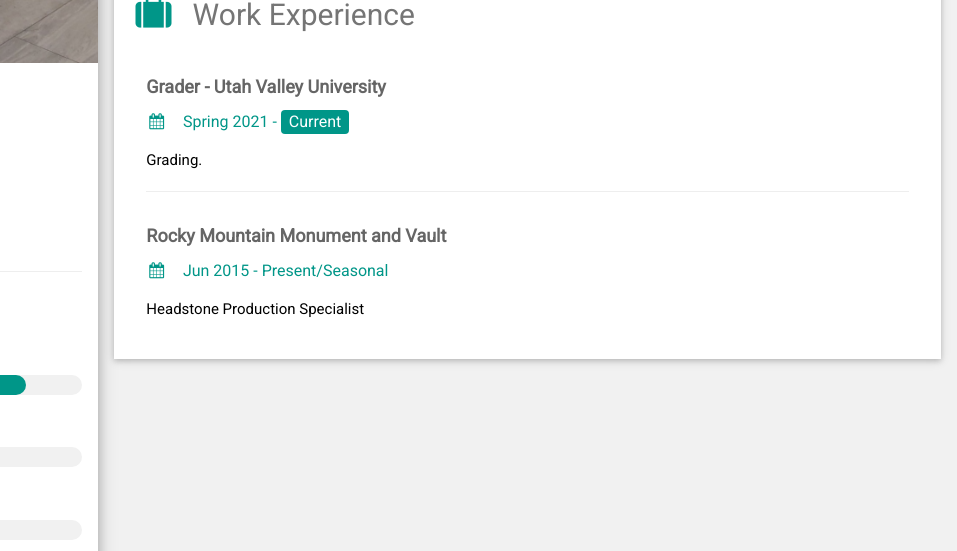
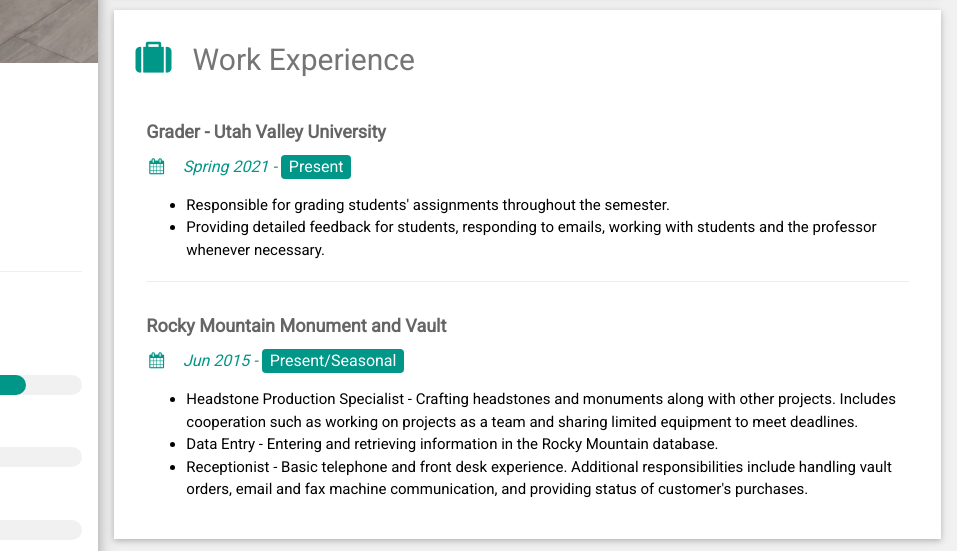
Before and after one commit to AustinBoom/AustinBoom.github.io, a plain HTML site: page index.html in a window 1280 px wide. Shown: the part 688-1239 px from the top of the page, 323-1280 px from the left. Drawn offline with Linux system fonts and the light colour scheme.

Commit message:
Adding work experience

```diff
--- a/index.html
+++ b/index.html
@@ -102,14 +102,14 @@
                 <h2 class="w3-text-grey w3-padding-16"><i class="fa fa-certificate fa-fw w3-margin-right w3-xxlarge w3-text-teal"></i>About</h2>
                 <div class="w3-container">
                     <h5 class="w3-opacity"><b>I am Austin.</b></h5>
-                </div>
+                </div><br>
             </div>
 
             <div class="w3-container w3-card w3-white w3-margin-bottom">
                 <h2 class="w3-text-grey w3-padding-16"><i class="fa fa-certificate fa-fw w3-margin-right w3-xxlarge w3-text-teal"></i>Education</h2>
                 <div class="w3-container">
                     <h5 class="w3-opacity"><b>Utah Valley University - Computer Science</b></h5>
-                    <h6 class="w3-text-teal"><i class="fa fa-calendar fa-fw w3-margin-right"></i><i>Computer Science emphasis, Orem, UT / Spring 2018 - Present</i></h6>
+                    <h6 class="w3-text-teal"><i class="fa fa-calendar fa-fw w3-margin-right"></i><i>Computer Science emphasis, Orem, UT / Spring 2018 - </i><span class="w3-tag w3-teal w3-round">Present</span></h6>
                     <ul>
                         <li>Senior.</li>
                         <li>Dean's list.</li>
@@ -126,22 +126,39 @@
                         <li>Ken Garff Scholarship.</li>
                         <li>SLCC Promise.</li>
                     </ul>
-                </div>
+                </div><br>
             </div>
 
             <div class="w3-container w3-card w3-white">
                 <h2 class="w3-text-grey w3-padding-16"><i class="fa fa-suitcase fa-fw w3-margin-right w3-xxlarge w3-text-teal"></i>Work Experience</h2>
                 <div class="w3-container">
                     <h5 class="w3-opacity"><b>Grader - Utah Valley University</b></h5>
-                    <h6 class="w3-text-teal"><i class="fa fa-calendar fa-fw w3-margin-right"></i>Spring 2021 - <span class="w3-tag w3-teal w3-round">Current</span></h6>
-                    <p>Grading.</p>
+                    <h6 class="w3-text-teal"><i class="fa fa-calendar fa-fw w3-margin-right"></i><i>Spring 2021 - </i><span class="w3-tag w3-teal w3-round">Present</span></h6>
+                    <ul>
+                        <li>Responsible for grading students' assignments throughout the
+                            semester.</li>
+                        <li>Providing detailed feedback for students, responding to
+                            emails, working with students and the professor whenever
+                            necessary.</li>
+                    </ul>
                     <hr>
                 </div>
                 <div class="w3-container">
                     <h5 class="w3-opacity"><b>Rocky Mountain Monument and Vault</b></h5>
-                    <h6 class="w3-text-teal"><i class="fa fa-calendar fa-fw w3-margin-right"></i>Jun 2015 - Present/Seasonal</h6>
-                    <p>Headstone Production Specialist </p><br>
-                </div>
+                    <h6 class="w3-text-teal"><i class="fa fa-calendar fa-fw w3-margin-right"></i><i>Jun 2015 - </i><span class="w3-tag w3-teal w3-round">Present/Seasonal</span></h6>
+                    <ul>
+                        <li>Headstone Production Specialist - Crafting headstones and
+                            monuments along with other projects. Includes cooperation
+                            such as working on projects as a team and sharing limited
+                            equipment to meet deadlines.</li>
+                        <li>Data Entry - Entering and retrieving information in the Rocky
+                            Mountain database.</li>
+                        <li>Receptionist - Basic telephone and front desk experience.
+                            Additional responsibilities include handling vault orders, email
+                            and fax machine communication, and providing status of
+                            customer's purchases.</li>
+                    </ul>
+                </div><br>
             </div>
 
             <!-- End Right Column -->
```
